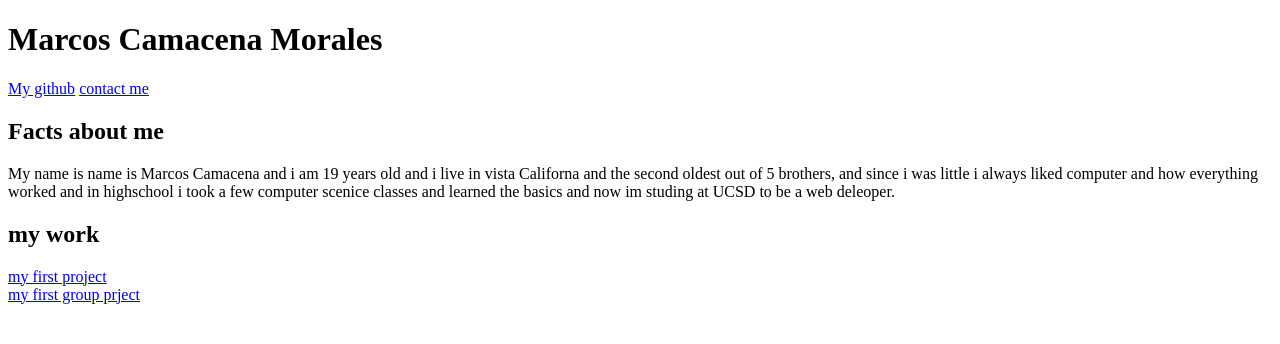
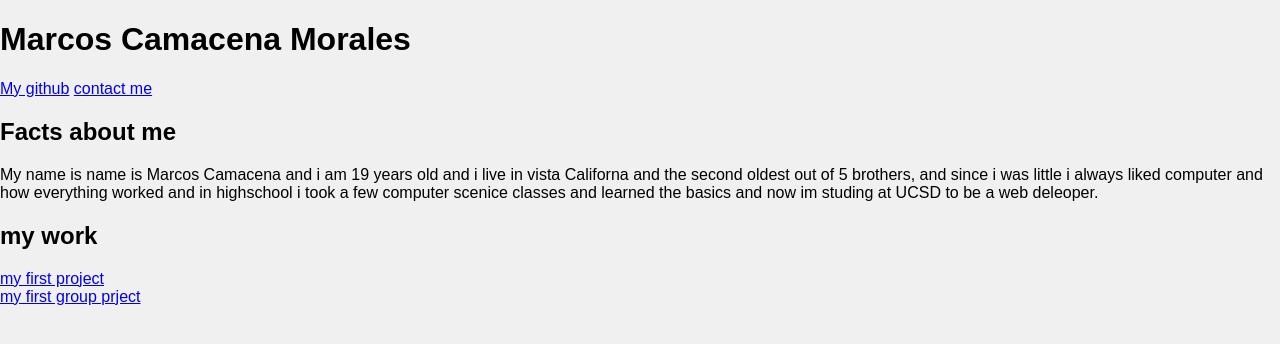
Before and after one commit to MarcosCM1/personal-bio-repo, a plain HTML site: page index.html in a window 1280 px wide. Drawn offline with Linux system fonts and the light colour scheme.

Commit message:
fixing style

```diff
--- a/assets/style.css
+++ b/assets/style.css
@@ -1,29 +1,10 @@
 body{
-    font-family: Arial, Helvetica, sans-serif;
-    margin:0;
+    font-family:Arial, Helvetica, sans-serif;
+    background-color: #f0f0f0;
+    margin: 0;
     padding:0;
-    background-color:#f0f0f0;
-    color:#333;
+}
+
+.container{
 
 }
-
-
-.container{
-    max-width:800px;
-    margin:50px auto;
-    padding:20px;
-    background-color:#fff;
-    border-radius:10px;
-    box-shadow: 0 0 10px ;
-
-}
-
-h1{
-    text-align:center;
-    color:#333;
-}
-
-p{
-    text-align:center;
-
-}
--- a/index.html
+++ b/index.html
@@ -3,6 +3,8 @@
 <head>
   <meta charset="UTF-8">
   <meta name="viewport" content="width=device-width, initial-scale=1.0">
+  <link rel="stylesheet" href="./assets/style.css">
+
   <title> Marcos Personal Website </title>
 </head>
 <body>
```
